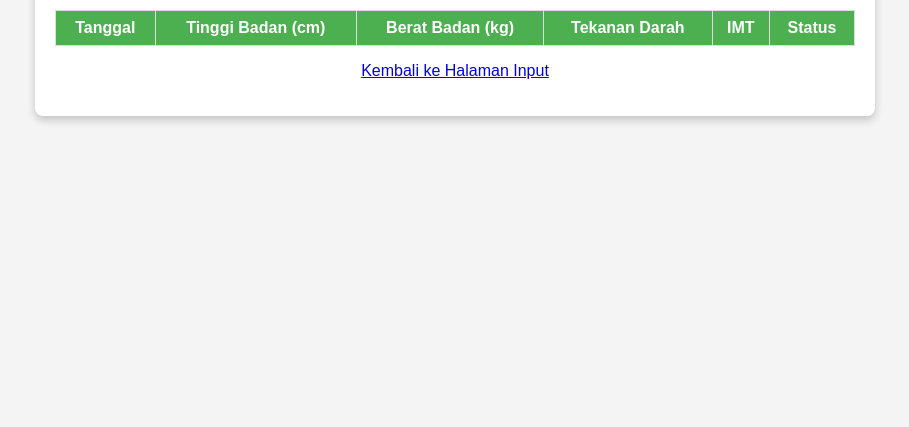
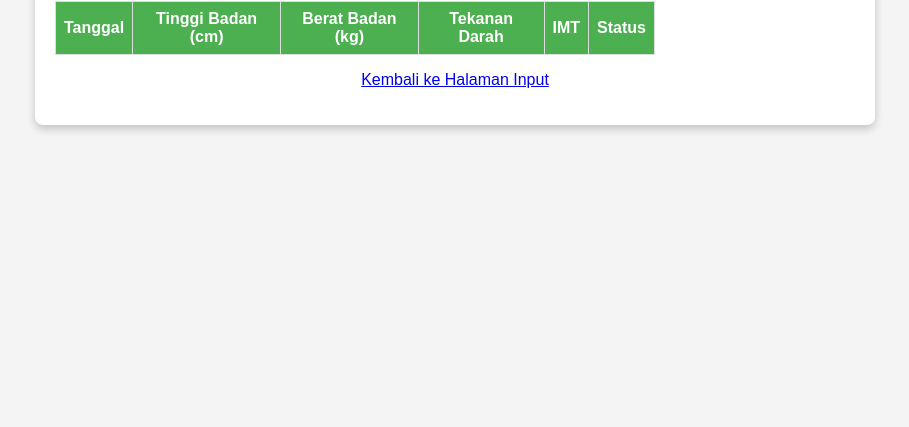
Before and after one commit to Alim-Rifai/input-and-history, a plain HTML site: page riwayat.html in a window 1280 px wide. Shown: the part 389-816 px from the top of the page, without its empty margins (185-1094 px from the left). Drawn offline with Linux system fonts and the light colour scheme.

Commit message:
Update styles.css

```diff
--- a/styles.css
+++ b/styles.css
@@ -9,7 +9,7 @@ body {
 table {
     border-collapse: collapse;
     width: 100%;
-    max-width: 900%;
+    max-width: 600px;
     margin-top: 20px;
 }
 th, td {
```
